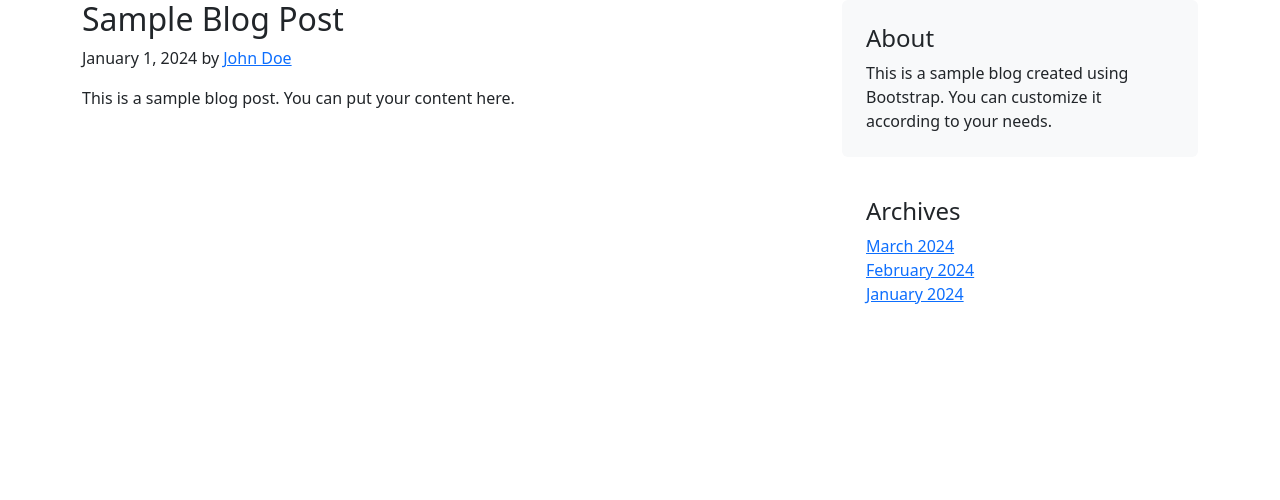
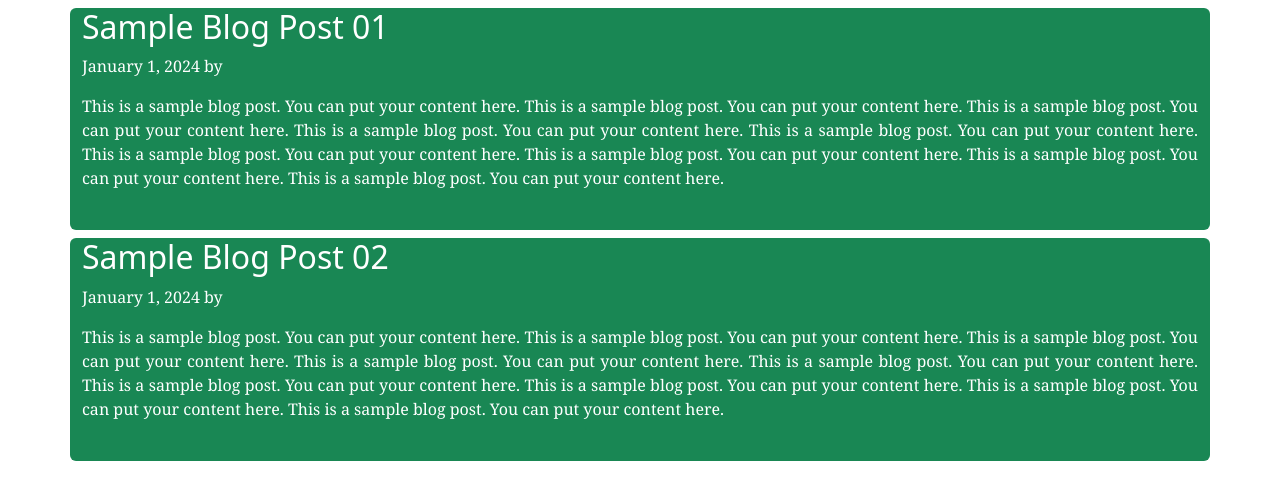
Before and after one commit to ShowravBiswas/showrav.github.io, a plain HTML site: page index.html in a window 1280 px wide. Drawn offline with nearby package versions, Linux system fonts and the light colour scheme.

Commit message:
Update index file

```diff
--- a/index.html
+++ b/index.html
@@ -3,7 +3,7 @@
 <head>
   <meta charset="UTF-8">
   <meta name="viewport" content="width=device-width, initial-scale=1.0">
-  <title>Bootstrap Blog</title>
+  <title>Bootstrap Blog 001</title>
   <!-- Bootstrap CSS -->
   <link href="https://cdn.jsdelivr.net/npm/bootstrap@5.3.0-alpha1/dist/css/bootstrap.min.css" rel="stylesheet">
   <style>
@@ -11,33 +11,52 @@
     .blog-post {
       margin-bottom: 40px;
     }
+    p {
+      text-align: justify;
+      font-family: Georgia, 'Times New Roman', Times, serif;
+    }
   </style>
 </head>
 <body>
   <main class="container">
-    <div class="row">
-      <div class="col-md-8">
+    <div class="row bg-success text-white mt-2 mb-2 rounded">
+      <div class="col-md-12">
         <div class="blog-post">
-          <h2 class="blog-post-title">Sample Blog Post</h2>
-          <p class="blog-post-meta">January 1, 2024 by <a href="#">John Doe</a></p>
-          <p>This is a sample blog post. You can put your content here.</p>
+          <h2 class="blog-post-title">Sample Blog Post 01</h2>
+          <p class="blog-post-meta">January 1, 2024 by</p>
+          <p>
+            This is a sample blog post. You can put your content here.
+            This is a sample blog post. You can put your content here.
+            This is a sample blog post. You can put your content here.
+            This is a sample blog post. You can put your content here.
+            This is a sample blog post. You can put your content here.
+            This is a sample blog post. You can put your content here.
+            This is a sample blog post. You can put your content here.
+            This is a sample blog post. You can put your content here.
+            This is a sample blog post. You can put your content here.
+          </p>
         </div>
         <!-- Additional blog posts can be added here -->
       </div>
-      <div class="col-md-4">
-        <div class="p-4 mb-3 bg-light rounded">
-          <h4 class="font-italic">About</h4>
-          <p class="mb-0">This is a sample blog created using Bootstrap. You can customize it according to your needs.</p>
+    </div>
+    <div class="row bg-success text-white mt-2 mb-2 rounded">
+      <div class="col-md-12">
+        <div class="blog-post">
+          <h2 class="blog-post-title">Sample Blog Post 02</h2>
+          <p class="blog-post-meta">January 1, 2024 by</p>
+          <p>
+            This is a sample blog post. You can put your content here.
+            This is a sample blog post. You can put your content here.
+            This is a sample blog post. You can put your content here.
+            This is a sample blog post. You can put your content here.
+            This is a sample blog post. You can put your content here.
+            This is a sample blog post. You can put your content here.
+            This is a sample blog post. You can put your content here.
+            This is a sample blog post. You can put your content here.
+            This is a sample blog post. You can put your content here.
+          </p>
         </div>
-        <div class="p-4">
-          <h4 class="font-italic">Archives</h4>
-          <ol class="list-unstyled mb-0">
-            <li><a href="#">March 2024</a></li>
-            <li><a href="#">February 2024</a></li>
-            <li><a href="#">January 2024</a></li>
-            <!-- Add more archive links here -->
-          </ol>
-        </div>
+        <!-- Additional blog posts can be added here -->
       </div>
     </div>
   </main>
```
